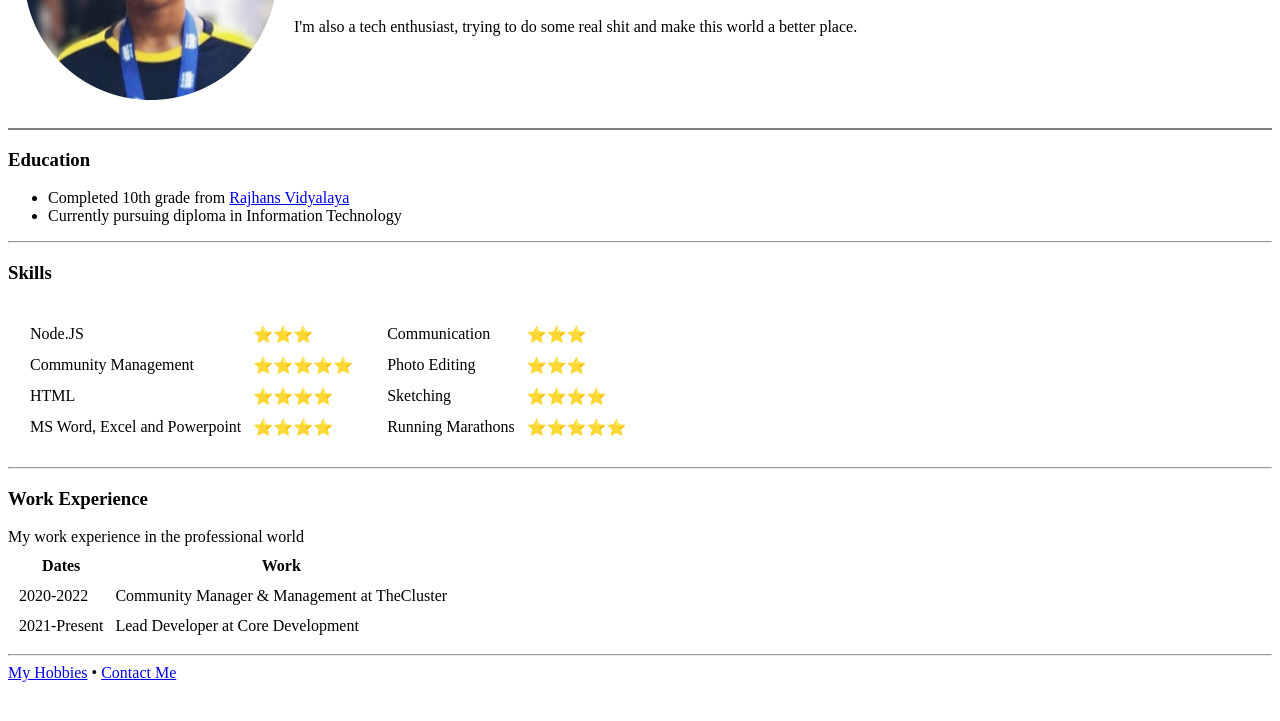
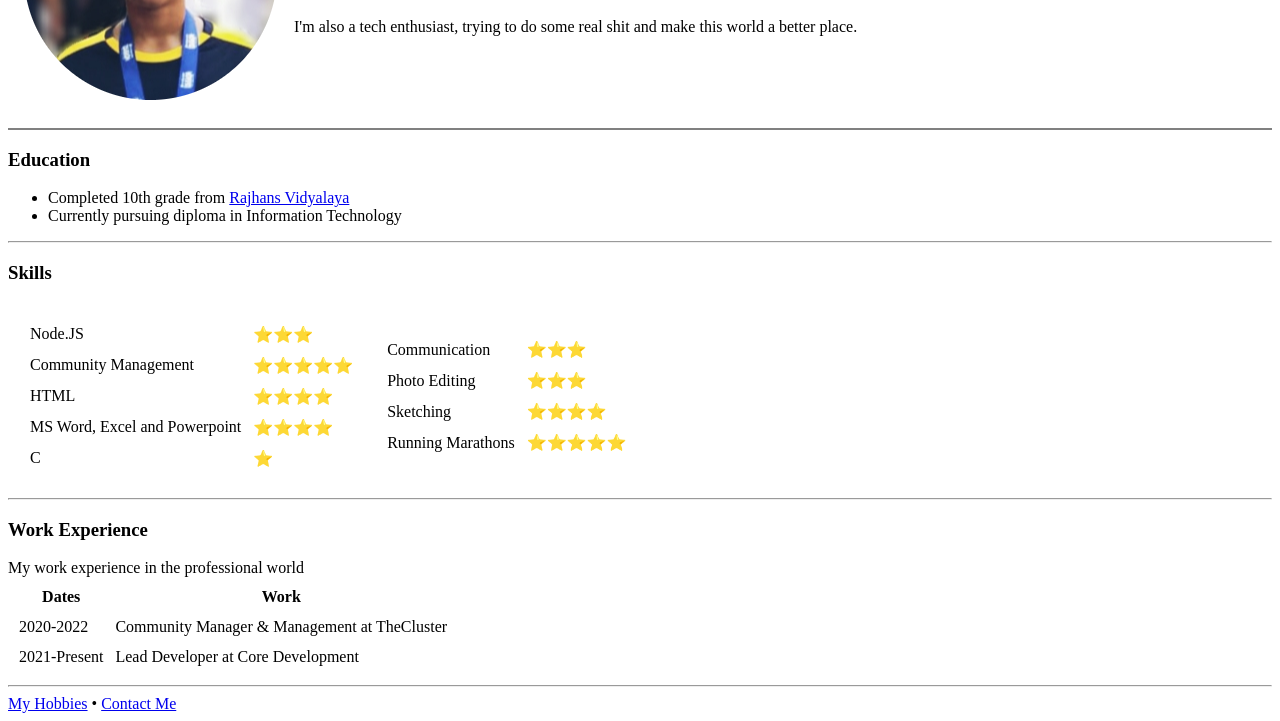
Before and after one commit to CorexDevelopment/cv, a plain HTML site: page index.html in a window 1280 px wide. Shown: the part 177-898 px from the top of the page. Before the commit the page ends 867 px from the top, so only its background shows below. Drawn offline with Linux system fonts and the light colour scheme.

Commit message:
Updated Skills

```diff
--- a/index.html
+++ b/index.html
@@ -67,6 +67,10 @@ NOTE: You can even run "!" and simply press Enter for the boilerplate. (Shortcut
             <td>MS Word, Excel and Powerpoint</td>
             <td>⭐⭐⭐⭐</td>
           </tr>
+          <tr>
+            <td>C</td>
+            <td>⭐</td>
+          </tr>
         </table>
       </td>
       <td>
```
